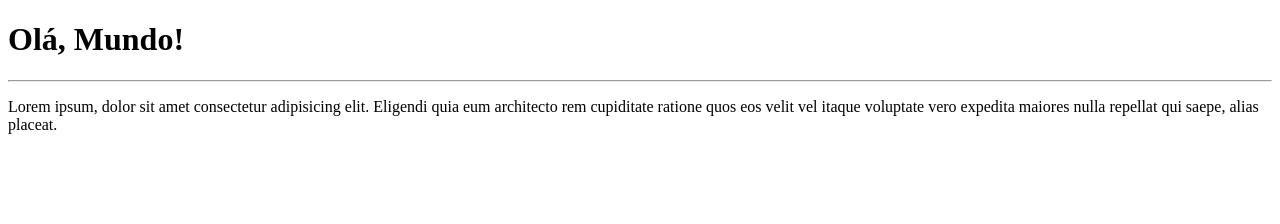
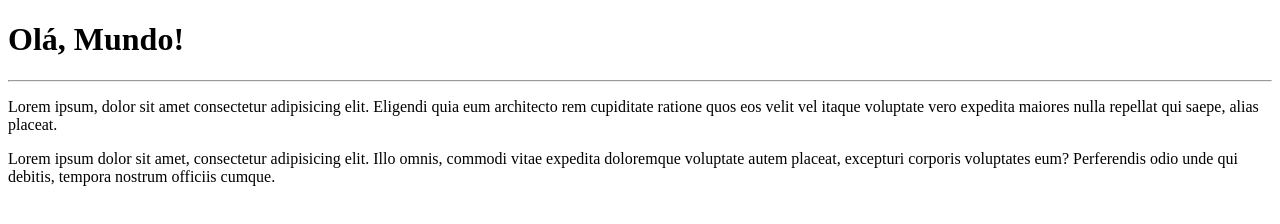
Before and after one commit to bialmartins/Ola-Mundo, a plain HTML site: page Site exemplo/Index.html in a window 1280 px wide. Drawn offline with Linux system fonts and the light colour scheme.

Commit message:
Adicionei um parágrafo

```diff
--- a/Site exemplo/Index.html
+++ b/Site exemplo/Index.html
@@ -11,5 +11,6 @@
     <hr>
     <p>Lorem ipsum, dolor sit amet consectetur adipisicing elit. Eligendi quia eum architecto rem cupiditate ratione quos eos velit vel itaque voluptate vero expedita maiores nulla repellat qui saepe, alias placeat.
     </p>
+    <p>Lorem ipsum dolor sit amet, consectetur adipisicing elit. Illo omnis, commodi vitae expedita doloremque voluptate autem placeat, excepturi corporis voluptates eum? Perferendis odio unde qui debitis, tempora nostrum officiis cumque.</p>
 </body>
 </html>
```
